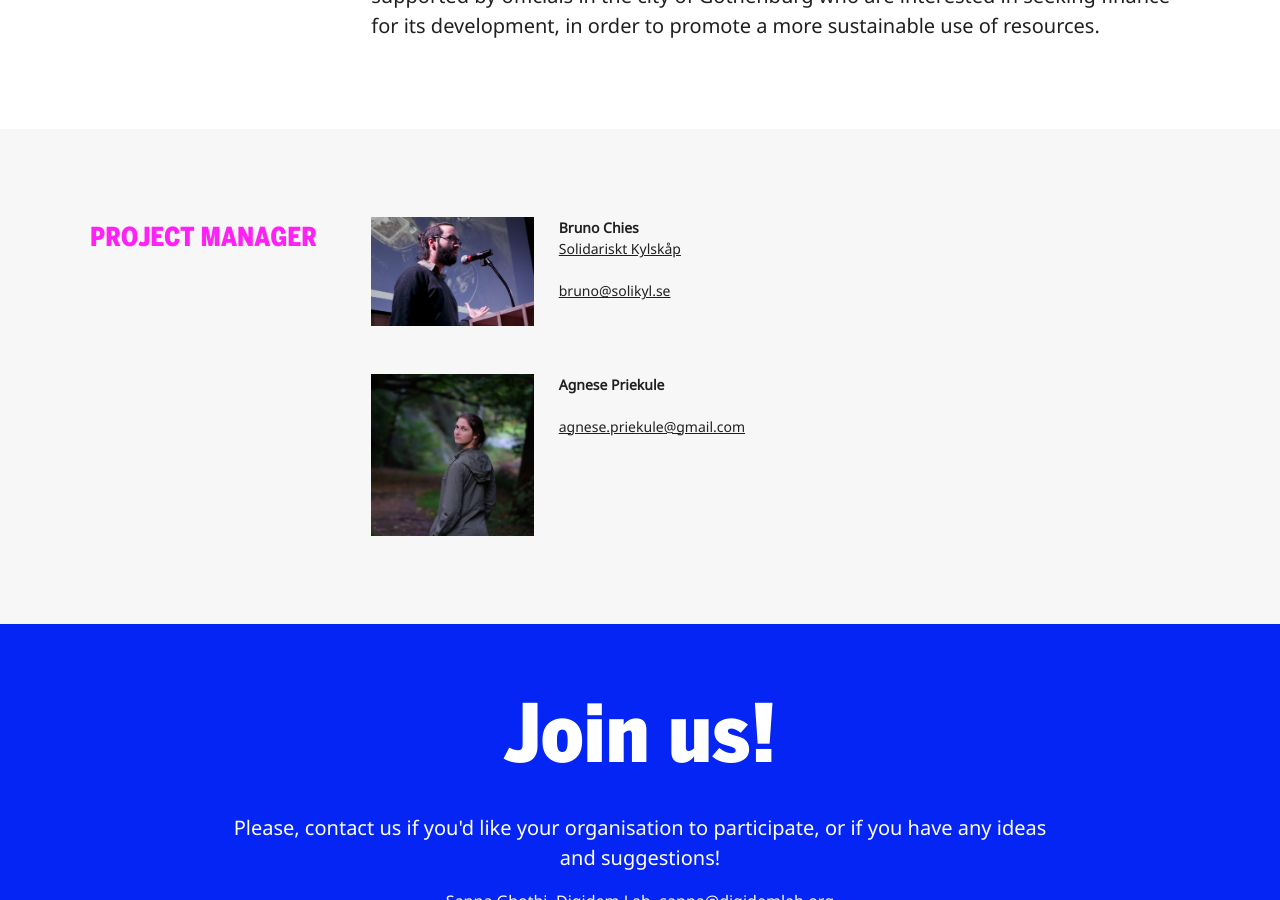
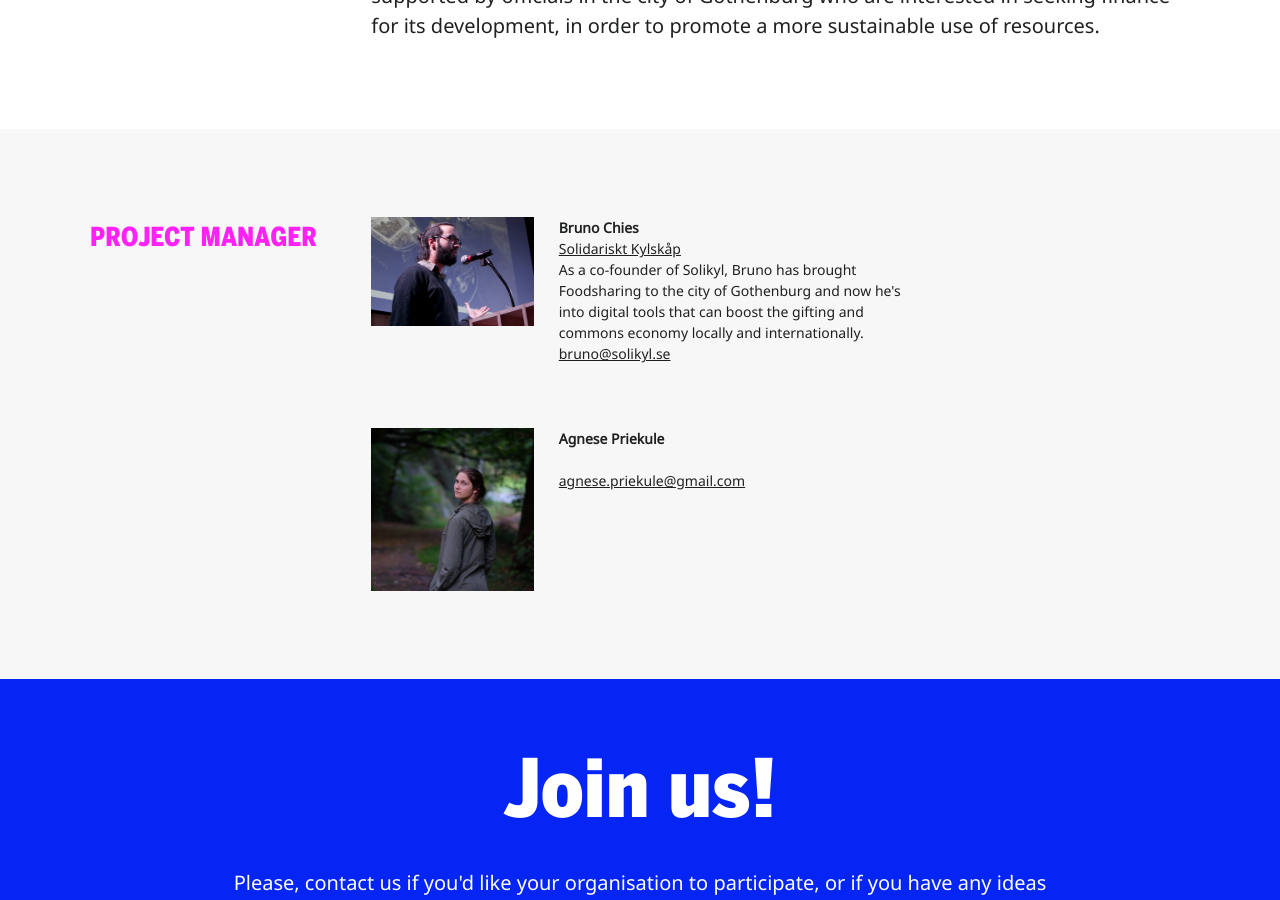
Before and after one commit to civictechsweden/civictech.se, a Jekyll site: the page built from _posts/2017-12-20-getaborg-en.md, in a window 1280 px wide and 900 px high, scrolled down 1144 px. Built offline with Jekyll 4.4.1, drawn with Linux system fonts in a browser that asks for light colours; nearby versions of some CDN libraries.

Commit message:
Updated Getaborg En

```diff
--- a/_posts/2017-12-20-getaborg-en.md
+++ b/_posts/2017-12-20-getaborg-en.md
@@ -26,6 +26,9 @@ contact:
   mail: bruno@solikyl.se
   organisation: Solidariskt Kylskåp
   organisation-link: http://solikyl.se/
+  text: As a co-founder of Solikyl, Bruno has brought Foodsharing to the city of Gothenburg
+    and now he's into digital tools that can boost the gifting and commons economy
+    locally and internationally.
 - name: Agnese Priekule
   image: "/uploads/agnese.jpg"
   mail: agnese.priekule@gmail.com
```
